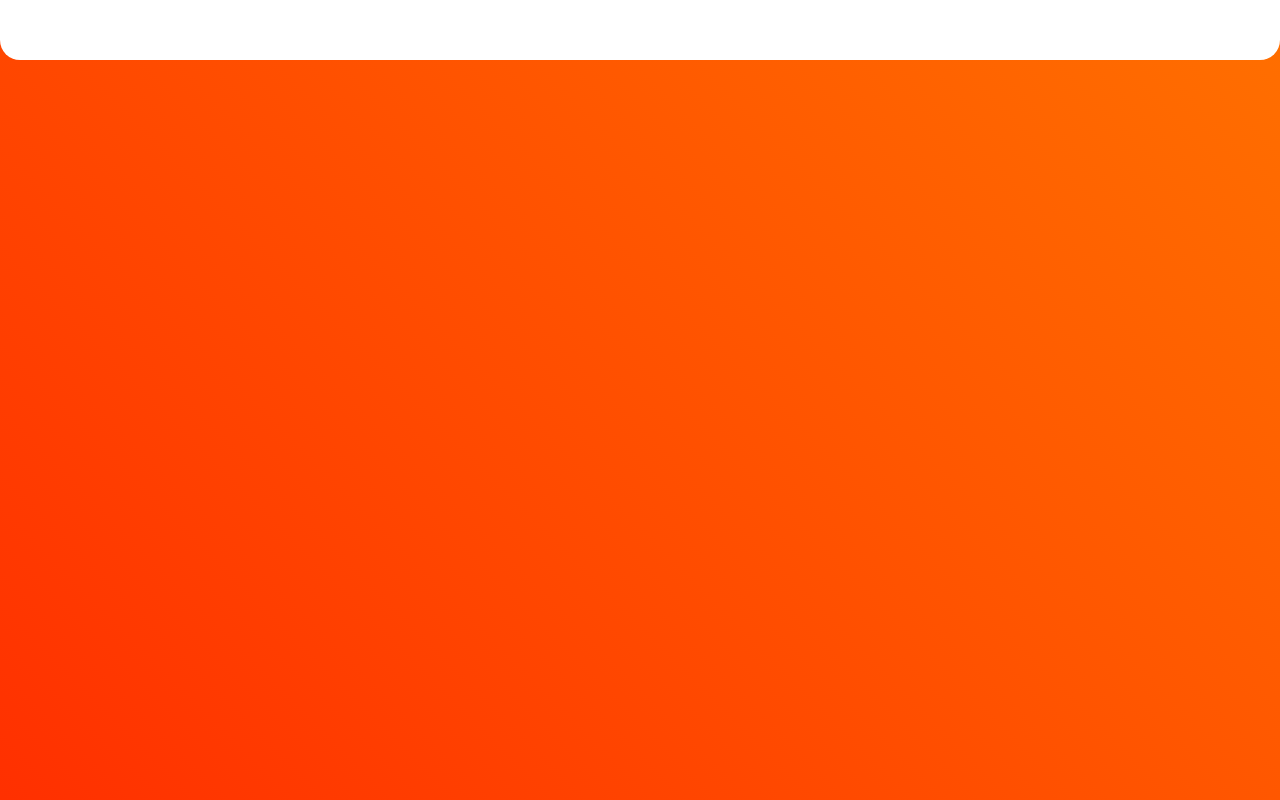
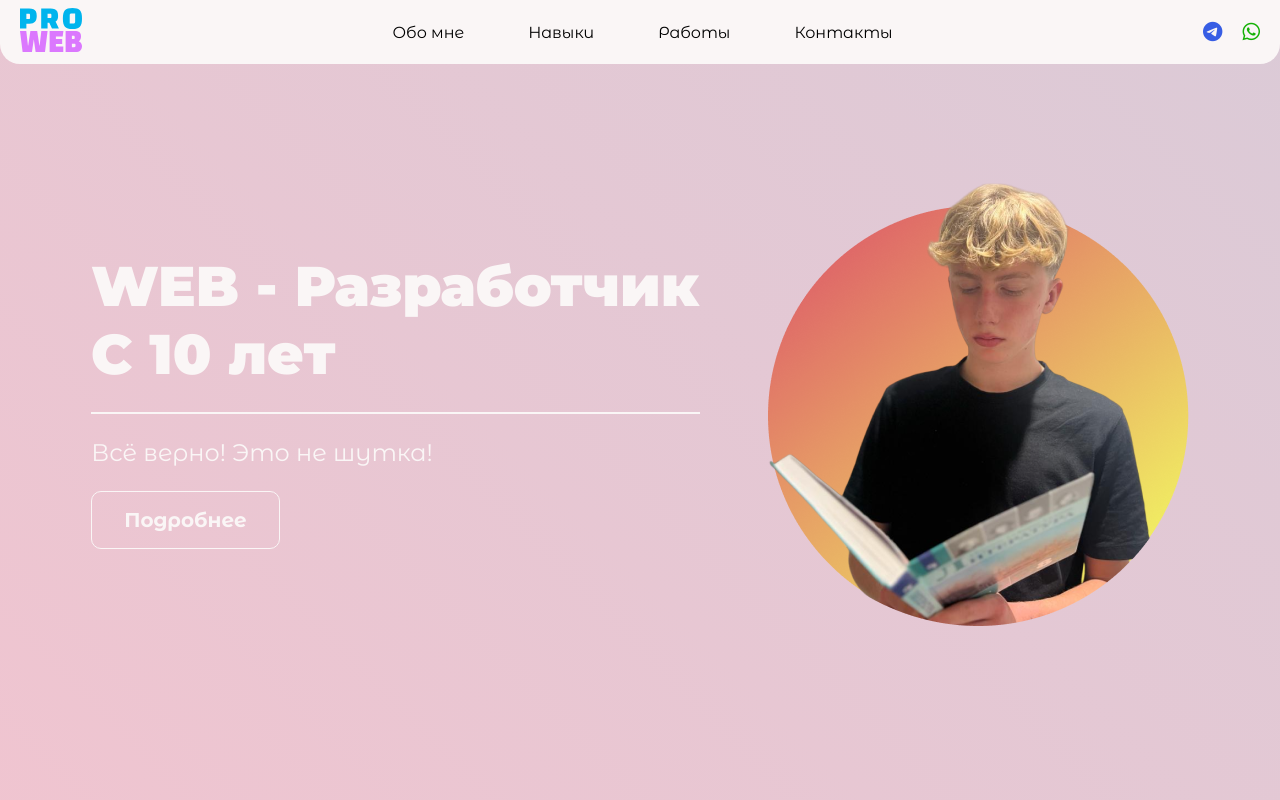
Before and after one commit to DanyaKuznetsov/Portfolio, a plain HTML site: page index.html in a window 1280 px wide. Shown: the top 800 px of the page. Drawn offline with Linux system fonts and the light colour scheme; files that its build step writes are made by us from their sources.

Commit message:
Add files via upload

```diff
--- /dev/null
+++ b/css/style.css
@@ -0,0 +1,171 @@
+* {
+    margin: 0;
+    padding: 0;
+}
+
+h1,
+h2,
+h3,
+h4,
+h5,
+h6 {
+    font-family: 'Montserrat', sans-serif;
+}
+
+header {
+    background: linear-gradient(45deg, var(--color3), var(--color4));
+    height: 100vh;
+    background-size: 400% 400%;
+    background-repeat: no-repeat;
+    background-position: top left;
+    animation: headerBg 5s infinite alternate linear;
+}
+
+h1 {
+    font-size: 56px;
+    color: var(--color1);
+    margin-bottom: 24px;
+}
+
+.header__text hr {
+    height: 2px;
+    background: var(--color1);
+    border: none;
+    margin-bottom: 24px;
+}
+
+.header__text p {
+    font-size: 24px;
+    color: var(--color1);
+    margin-bottom: 24px;
+}
+
+.header__text a {
+    border: 1px solid var(--color1);
+    padding: 16px 32px;
+    display: inline-block;
+    border-radius: 10px;
+    font-weight: 600;
+    color: var(--color1);
+    font-size: 20px;
+    transition: all 0.5s;
+}
+
+.header__text a:hover {
+    background: white;
+    color: var(--color3);
+}
+
+.header__elements {
+    display: flex;
+    justify-content: center;
+    align-items: center;
+    height: 100%;
+    gap: 60px;
+}
+
+.nav {
+    background: var(--color1);
+    border-radius: 0px 0px 20px 20px;
+    position: fixed;
+    width: 100%;
+    padding: 8px 0;
+}
+
+.container {
+    max-width: 1340px;
+    margin: auto;
+    padding: 0 20px 0 20px;
+    height: 100%;
+}
+
+.nav__elements {
+    display: flex;
+    justify-content: space-between;
+    align-items: center;
+}
+
+.nav__links {
+    gap: 64px;
+    display: flex;
+}
+
+.nav__socialmedia {
+    display: flex;
+    gap: 20px;
+}
+
+.nav__socialmedia a {
+    font-size: 20px;
+}
+
+body {
+    margin: 0;
+    height: 2000px;
+    font-family: 'Montserrat Alternates', sans-serif;
+    --color1: rgb(250, 246, 246);
+    --color2: rgb(12, 12, 12);
+    --color3: pink;
+    --color4: lightblue;
+    color: var(--color2);
+}
+
+a {
+    text-decoration: none;
+}
+
+.nav__links a {
+    color: black;
+    transition: all 0.5s;
+}
+
+.nav__links a:hover {
+    color: orange;
+}
+
+.telegram {
+    color: #375DE4;
+}
+
+.whatsapp {
+    color: #14B106;
+}
+a{
+    text-decoration: none;
+}
+section{
+    padding: 80px 0;
+}
+h2{
+    font-size: 40px;
+    font-weight: 900;
+    line-height: 100%;
+    margin-bottom: 60px;
+}
+
+@keyframes headerBg {
+    0% {
+        background-position: top 25% right 25%;
+    }
+
+    100% {
+        background-position: bottom 25% left 25%;
+    }
+}
+
+body::-webkit-scrollbar {
+    width: 6px;
+}
+
+body::-webkit-scrollbar-thumb {
+    background: linear-gradient(45deg, rgb(223, 104, 104), rgb(241, 241, 98));
+    border-radius: 10px;
+}
+.about-me h2{
+    color: var(--color4);
+}
+.about-me__elements{
+    display: flex;
+    gap: 110px;
+    align-items: end;
+}
--- a/index.html
+++ b/index.html
@@ -1,17 +1,73 @@
 <!DOCTYPE html>
 <html lang="ru">
+
 <head>
     <meta charset="UTF-8">
     <meta name="viewport" content="width=device-width, initial-scale=1.0">
     <title>Портфолио</title>
+    <link rel="preconnect" href="https://fonts.googleapis.com">
+    <link rel="preconnect" href="https://fonts.gstatic.com" crossorigin>
+    <link
+        href="https://fonts.googleapis.com/css2?family=Montserrat+Alternates:wght@400;700&family=Montserrat:wght@900&display=swap"
+        rel="stylesheet">
     <link rel="stylesheet" href="./css/style.css">
+    <script src="https://kit.fontawesome.com/0dfb09cd7e.js" crossorigin="anonymous" defer></script>
 </head>
+
 <body>
-    <nav>
-
+    <nav class="nav">
+        <div class="container">
+            <div class="nav__elements">
+                <a href="" class="nav__logo">
+                    <img src="./img/nav__logo.svg" alt="">
+                </a>
+                <div class="nav__links">
+                    <a href="">Обо мне</a>
+                    <a href="">Навыки</a>
+                    <a href="">Работы</a>
+                    <a href="">Контакты</a>
+                </div>
+                <div class="nav__socialmedia">
+                    <a href="" class="telegram"><i class="fa-brands fa-telegram"></i></a>
+                    <a href="" class="whatsapp"><i class="fa-brands fa-whatsapp"></i></a>
+                </div>
+            </div>
+        </div>
     </nav>
     <header>
+        <div class="container">
+            <div class="header__elements">
+                <div class="header__text">
+                    <h1>
+                        WEB - Разработчик <br>
+                        С 10 лет
+                    </h1>
+                    <hr>
+                    <p>Всё верно! Это не шутка!</p>
+                    <a href="">Подробнее</a>
+                </div>
+                <img src="./img/Header-photo.png" alt="">
+            </div>
+        </div>
+    </header>
+    <section class="about-me">
+        <div class="container">
+            <h2>Обо мне</h2>
+            <div class="about-me__elements">
+                <img src="./img/Header-photo.png" alt="">
+                <p>
+                    Я начал изучать программирование в 10 лет, и теперь мне всего 15, но я уже достиг значительных
+                    успехов и хочу пригласить вас для сотрудничество в создании веб-приложений. Я очень стараюсь и не
+                    перестаю удивляться тому, что можно создать с помощью кода. Мой талант и упорство доказывают, что
+                    возраст не является препятствием для достижения своих целей.
+                    <br>
+                    <br>
+                    Я уверен, что будущее будет ярким и успешным, и я надеюсь, что мы сможем вместе создавать отличные
+                    веб-приложения.
+                </p>
+            </div>
+        </div>
+    </section>
+</body>
 
-    </header>
-</body>
 </html>
```
Also changed, not shown: img/Header-photo.png (added), img/nav__logo.svg (added).
